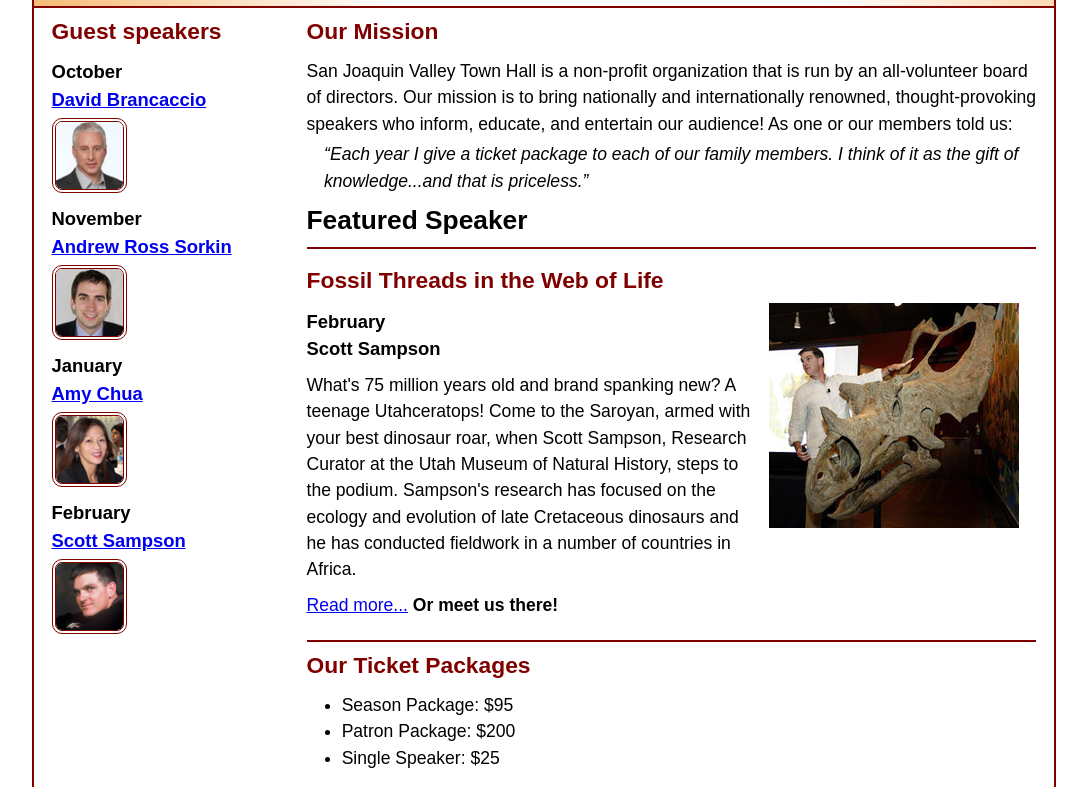
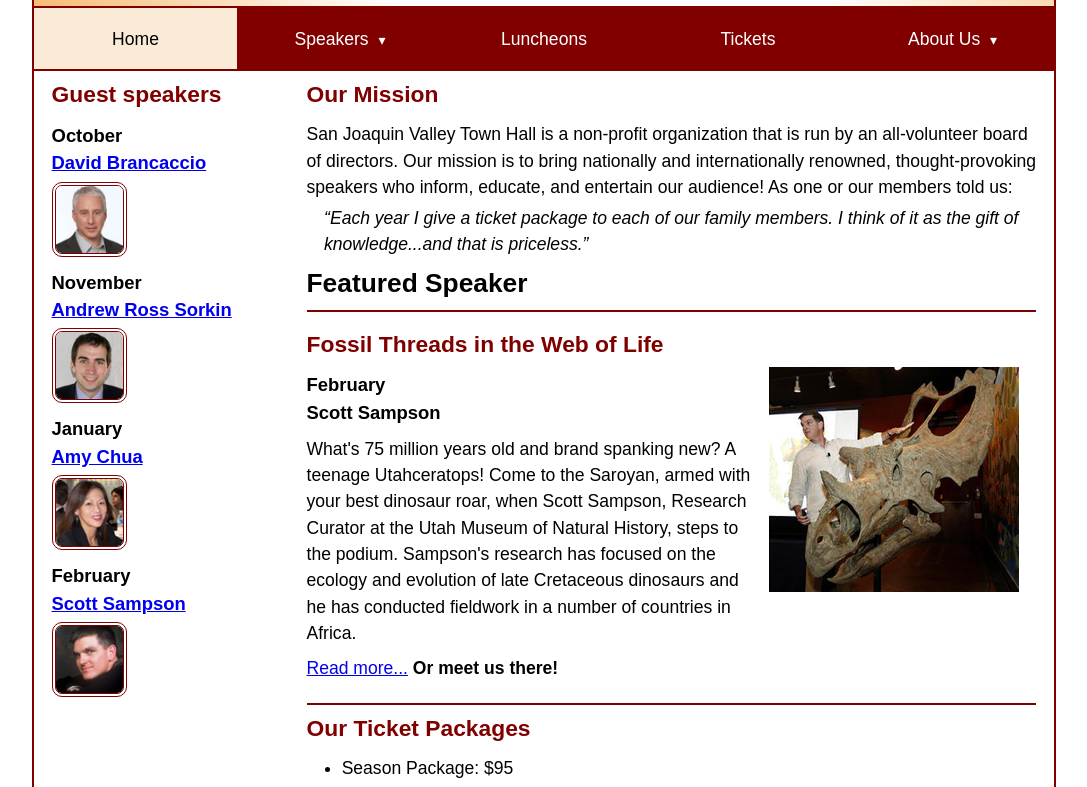
Before and after one commit to MichaelAnthonyRodriguez/A09, a plain HTML site: page index.html in a window 1280 px wide. Shown: the part 111-898 px from the top of the page, without its empty margins (96-1183 px from the left). Drawn offline with Linux system fonts and the light colour scheme.

Commit message:
Feature : completed A09

```diff
--- a/index.html
+++ b/index.html
@@ -15,6 +15,31 @@
 		<h2>San Joaquin Valley Town Hall</h2>
 		<h3>Celebrating our <em class="large">75</em><sup>th</sup> Year</h3>
 	</header>
+	<nav class="navbar">
+		<ul class="menu">
+			<li><a class="current">Home</a></li>
+			<li class="has-submenu">
+				<a href="#">Speakers <small>&#9662;</small></a>
+				<ul class="submenu">
+					<li><a href="speakers/brancaccio.html">David Brancaccio</a></li>
+					<li><a href="speakers/sorkin.html">Andrew Ross Sorkin</a></li>
+					<li><a href="speakers/chua.html">Amy Chua</a></li>
+					<li><a href="speakers/sampson.html">Scott Sampson</a></li>
+				</ul>
+			</li>
+			<li><a href="#">Luncheons</a></li>
+			<li><a href="#">Tickets</a></li>
+			<li class="has-submenu">
+				<a href="#">About Us <small>&#9662;</small></a>
+				<ul class="submenu">
+					<li><a href="#">Our History</a></li>
+					<li><a href="#">Board of Directors</a></li>
+					<li><a href="#">Contact Us</a></li>
+				</ul>
+			</li>
+		</ul>
+	</nav>
+
 	<main>
 		<aside>
 			<h2>Guest speakers</h2>
@@ -60,7 +85,7 @@
 		</section>
 	</main>
 	<footer>
-		<p>&copy; San Joaquin Valley Town Hall, Fresno, CA 93755</p>
+		<p>&copy; 2025 Michael Anthony Rodriguez - Due Date: November 11, 2025</p>
 	</footer>
 </body>
 </html>
--- a/styles/main.css
+++ b/styles/main.css
@@ -1,5 +1,8 @@
 /* custom property */
 :root {
+	--menu-light: #ffffff;
+	--menu-mid: antiquewhite;
+	--menu-dark: #000000;
 	--accent-color: #800000;  /* could also be coded #800 */
 	--gradient-color: #f6bb73;
 }
@@ -126,3 +129,65 @@ footer {
 .large {
 	font-size: 125%;
 }
+
+/* navigation menu (Chapter 7 exercises 7-1 and 7-2) */
+.navbar {
+	background-color: var(--accent-color);
+	/* links */
+	& a {
+		display: block;
+		padding: 1em;
+		text-decoration: none;
+		color: var(--menu-light);
+		margin: 0 1px 2px;
+	}
+	/* hover/focus/current */
+	& a:hover, & a:focus, & a.current {
+		background-color: var(--menu-mid);
+		color: var(--menu-dark);
+	}
+	/* ul baseline */
+	& ul {
+		margin: 0;
+		padding: 0;
+		list-style: none;
+	}
+}
+.menu {
+	display: flex;
+	flex-wrap: wrap;
+	& > li {
+		flex-basis: 20%;
+		text-align: center;
+		position: relative; /* for submenu positioning when needed */
+	}
+}
+/* show submenu on hover */
+.menu > li:hover > .submenu {
+	display: block;
+}
+
+/* submenu dropdown */
+.submenu {
+	display: none;
+	position: absolute;
+	left: 0;
+	right: 0;
+	background-color: var(--accent-color);
+	color: var(--menu-light);
+	z-index: 10;
+}
+/* spacing after link text before triangle */
+.has-submenu > a small {
+	margin-left: .35em;
+	font-size: .8em;
+}
+
+/* submenu link spacing to match main items */
+.submenu > li a {
+	margin: 0 2px 2px;
+}
+
+/* remove extra outside margins on ends (main and submenus) */
+.menu > li:first-child a { margin-left: 0; }
+.menu > li:last-child a { margin-right: 0; }
```
